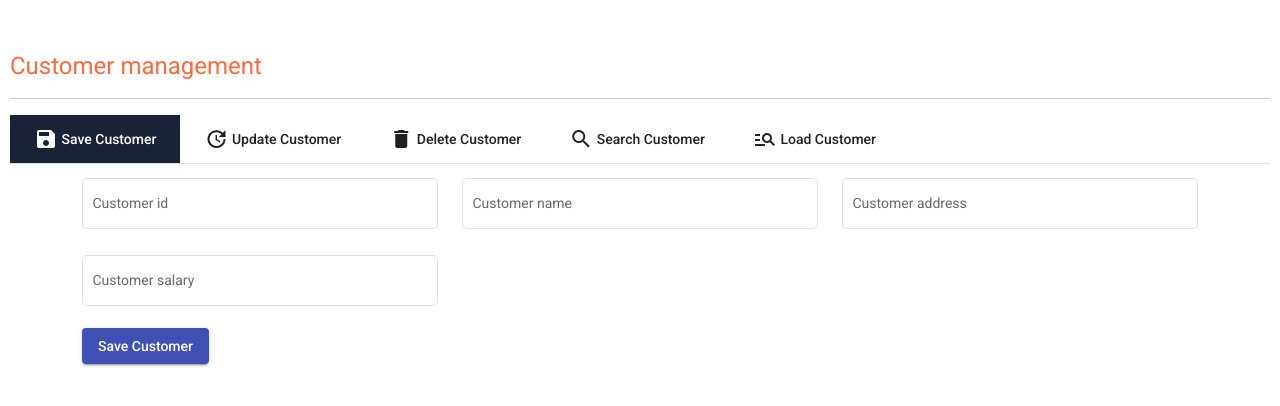
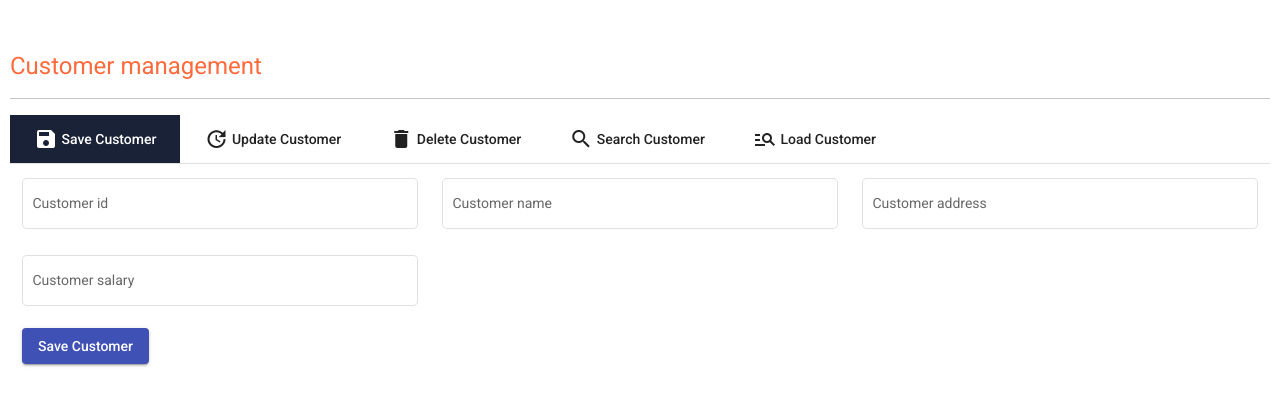
Before and after one commit to Tharindu37/Angular_Thogakade, an Angular app: page /customer/save in a window 1280 px wide. Shown: the top 406 px of the page. Built offline with nearby package versions, Linux system fonts and the light colour scheme.

Commit message:
Save, update, delete form update

```diff
--- a/src/app/modules/customer/components/delete-customer/delete-customer.component.html
+++ b/src/app/modules/customer/components/delete-customer/delete-customer.component.html
@@ -1,6 +1,6 @@
 <div class="main">
   <form class="save-customer-form">
-    <div class="container">
+    <div class="container-fluid">
       <div class="row">
         <div class="col-sm-12 col-md-6 col-lg-4">
           <mat-form-field class="full-width" appearance="outline">
--- a/src/app/modules/customer/components/save-customer/save-customer.component.html
+++ b/src/app/modules/customer/components/save-customer/save-customer.component.html
@@ -1,6 +1,6 @@
 <div class="main">
   <form class="save-customer-form">
-    <div class="container">
+    <div class="container-fluid">
       <div class="row">
         <div class="col-sm-12 col-md-6 col-lg-4">
           <mat-form-field class="full-width" appearance="outline">
--- a/src/app/modules/customer/components/update-customer/update-customer.component.html
+++ b/src/app/modules/customer/components/update-customer/update-customer.component.html
@@ -1,6 +1,6 @@
 <div class="main">
   <form class="save-customer-form">
-    <div class="container">
+    <div class="container-fluid">
       <div class="row">
         <div class="col-sm-12 col-md-6 col-lg-4">
           <mat-form-field class="full-width" appearance="outline">
```
